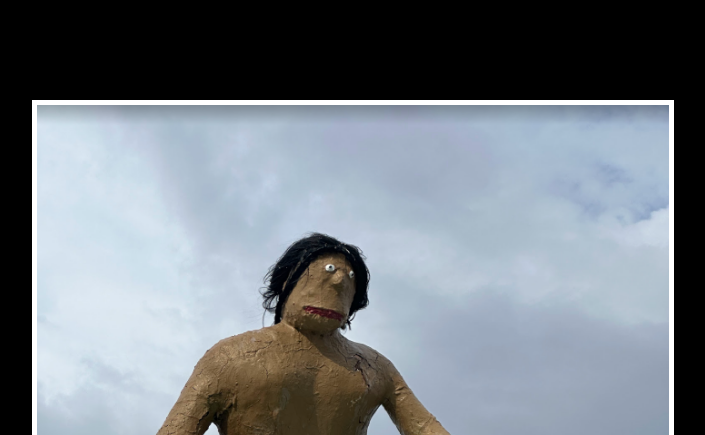
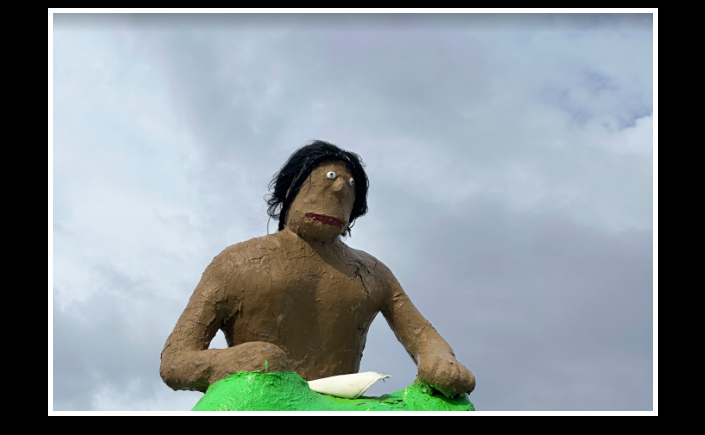
Before and after one commit to joeyb43/epic-meme, a plain HTML site: page index.html in a window 1280 px wide. Shown: the top 435 px of the page, without its empty margins (292-997 px from the left). Drawn offline with nearby package versions, Linux system fonts and the light colour scheme.

Commit message:
Update style.css

```diff
--- a/style.css
+++ b/style.css
@@ -5,15 +5,13 @@ html{
 
 #meme{
     text-align: center;
-    width: 50%;
-    margin-top: 100px;
-    margin-left: 25%;
+    width: 600px;
+    margin: auto;
 }
 
 #cave-guy{
     border: 5px solid white;
     width: 100%;
-    height: 400px;
 }
 
 #top-text{
```
